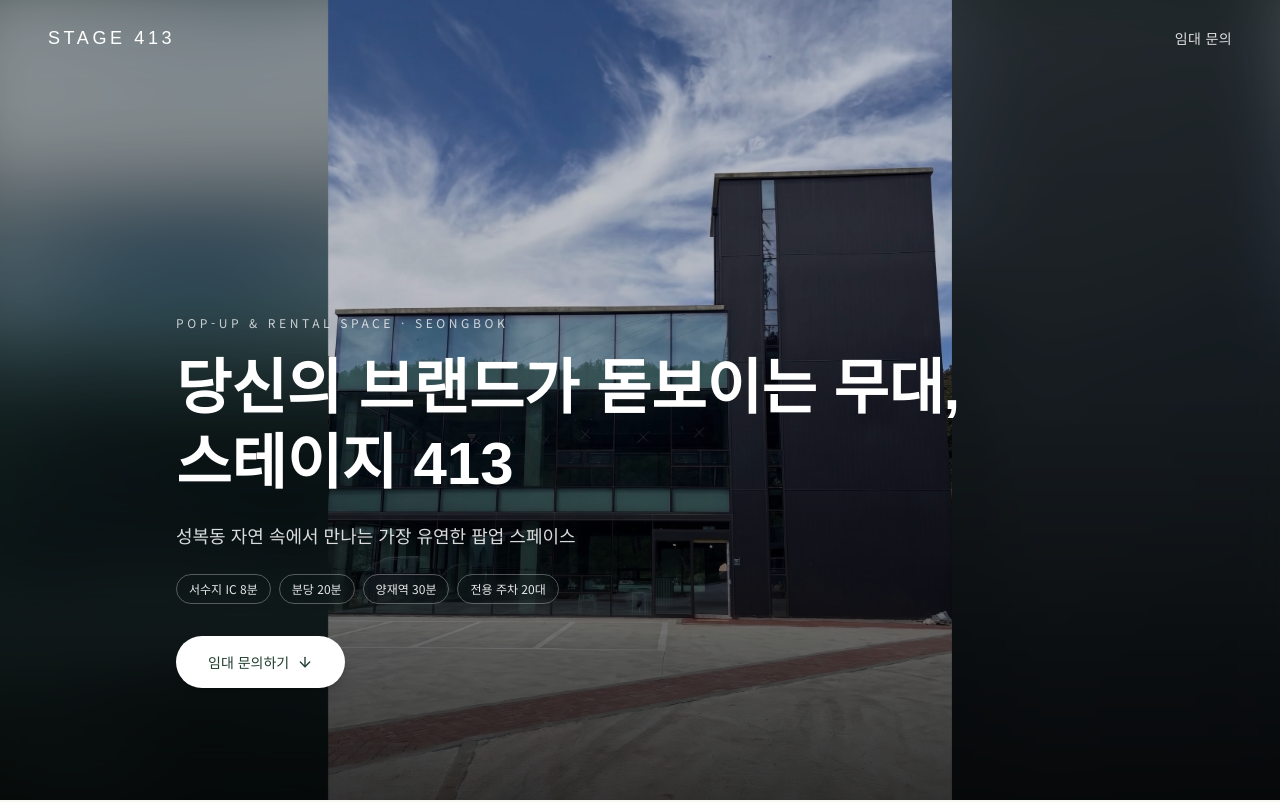
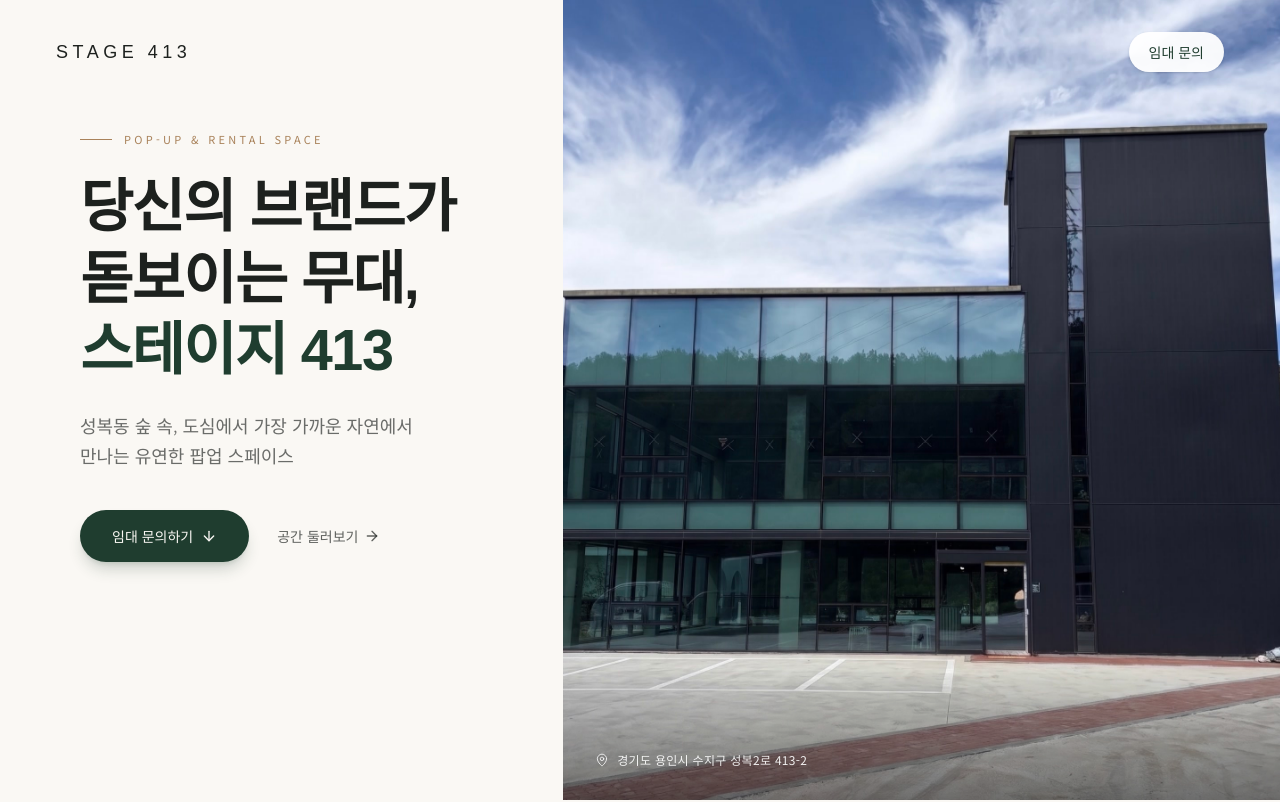
Before and after one commit to yunsh0115/stage413, a Next.js app: page / in a window 1280 px wide. Shown: the top 802 px of the page. Built offline with nearby package versions, Linux system fonts and the light colour scheme.

Commit message:
히어로 리디자인: 데스크톱 에디토리얼 분할 레이아웃, 스펙 라인, 등장 애니메이션
Co-Authored-By: Claude Opus 5.5 <noreply@anthropic.com>

```diff
--- a/src/app/globals.css
+++ b/src/app/globals.css
@@ -38,8 +38,20 @@ body {
   }
 }
 
+@keyframes rise {
+  from {
+    opacity: 0;
+    transform: translateY(18px);
+  }
+  to {
+    opacity: 1;
+    transform: translateY(0);
+  }
+}
+
 @media (prefers-reduced-motion: reduce) {
-  .animate-\[hero-zoom_14s_ease-out_forwards\] {
+  .animate-\[hero-zoom_14s_ease-out_forwards\],
+  .animate-\[rise_1s_ease-out_both\] {
     animation: none;
   }
 }
--- a/src/components/sections/Canvas.tsx
+++ b/src/components/sections/Canvas.tsx
@@ -4,7 +4,7 @@ import hallLight from "@/assets/space/hall-light.jpg";
 
 export default function Canvas() {
   return (
-    <section className="mx-auto max-w-5xl px-6 py-28 md:px-12 md:py-40">
+    <section id="space" className="mx-auto max-w-5xl px-6 py-28 md:px-12 md:py-40">
       <FadeIn>
         <p className="text-xs tracking-[0.3em] text-wood uppercase">Canvas</p>
         <h2 className="mt-5 font-serif text-2xl leading-relaxed font-semibold md:text-4xl md:leading-snug">
--- a/src/components/sections/Hero.tsx
+++ b/src/components/sections/Hero.tsx
@@ -1,21 +1,22 @@
 import Image from "next/image";
-import { ArrowDown } from "lucide-react";
+import { ArrowDown, ArrowRight, MapPin } from "lucide-react";
 import main from "@/assets/space/main.jpg";
 import { access, site } from "@/lib/site";
 
+const stats = [
+  ...access.map(({ minutes, from }) => ({ value: minutes, unit: "분", label: from })),
+  { value: site.parkingSpots, unit: "대", label: "전용 주차" },
+];
+
+function rise(delay: number) {
+  return { animationDelay: `${delay}ms` };
+}
+
 export default function Hero() {
   return (
-    <section className="relative flex min-h-svh flex-col justify-end overflow-hidden bg-forest-dark text-white">
-      {/* 세로 사진이라 가로로 넓은 화면에서는 잘리지 않게 전체를 보여주고, 양옆은 흐린 배경으로 채움 */}
-      <Image
-        src={main}
-        alt=""
-        aria-hidden
-        fill
-        quality={40}
-        sizes="50vw"
-        className="hidden scale-110 object-cover opacity-70 blur-2xl [@media(min-aspect-ratio:1/1)]:block"
-      />
+    <section className="relative min-h-svh overflow-hidden bg-paper lg:grid lg:grid-cols-[minmax(0,1fr)_min(56vw,110svh)]">
+      {/* 사진: 모바일은 전체 배경, 데스크톱은 오른쪽 전체 높이 */}
+      <div className="absolute inset-0 overflow-hidden lg:relative lg:order-2 lg:h-svh lg:min-h-[680px]">
         <Image
           src={main}
           alt="푸른 하늘 아래 통유리 파사드와 검은 계단 타워가 어우러진 스테이지 413 외관"
@@ -23,50 +24,98 @@ export default function Hero() {
           fetchPriority="high"
           loading="eager"
           placeholder="blur"
-        sizes="100vw"
-        className="animate-[hero-zoom_14s_ease-out_forwards] object-cover object-[center_30%] [@media(min-aspect-ratio:1/1)]:object-contain"
+          sizes="(min-width: 1024px) 56vw, 100vw"
+          className="animate-[hero-zoom_14s_ease-out_forwards] object-cover object-[center_30%] lg:object-[center_52%]"
         />
-      <div className="absolute inset-0 bg-gradient-to-t from-black/75 via-black/25 to-black/20" />
+        <div className="absolute inset-0 bg-gradient-to-t from-black/80 via-black/30 to-black/25 lg:hidden" />
+        <div className="absolute inset-x-0 bottom-0 hidden h-32 bg-gradient-to-t from-black/45 to-transparent lg:block" />
+        <p className="absolute bottom-8 left-8 hidden items-center gap-2 text-xs tracking-wide text-white/90 drop-shadow lg:flex">
+          <MapPin className="size-3.5" strokeWidth={1.5} />
+          {site.address}
+        </p>
+      </div>
 
-      <header className="absolute inset-x-0 top-0 z-10 flex items-center justify-between px-6 py-6 md:px-12">
-        <span className="font-serif text-lg tracking-[0.2em]">STAGE 413</span>
+      <header className="absolute inset-x-0 top-0 z-20 flex items-center justify-between px-6 py-6 lg:px-14 lg:py-8">
+        <span className="font-serif text-lg tracking-[0.25em] text-white lg:text-ink">STAGE 413</span>
         <a
           href="#contact"
-          className="text-sm tracking-wide text-white/85 transition-colors hover:text-white"
+          className="rounded-full bg-white/95 px-5 py-2.5 text-sm font-medium text-forest shadow-sm transition hover:bg-white"
         >
           임대 문의
         </a>
       </header>
 
-      <div className="relative z-10 mx-auto w-full max-w-5xl px-6 pb-20 md:px-12 md:pb-28">
-        <p className="mb-5 text-xs tracking-[0.3em] text-white/75 uppercase">
-          Pop-up &amp; Rental Space · Seongbok
+      <div className="relative z-10 flex min-h-svh flex-col justify-end px-6 pt-28 pb-14 text-white lg:order-1 lg:min-h-[680px] lg:justify-center lg:px-14 lg:pb-16 lg:text-ink xl:px-20">
+        <div className="lg:mx-auto lg:w-full lg:max-w-[34rem]">
+        <p
+          style={rise(100)}
+          className="flex animate-[rise_1s_ease-out_both] items-center gap-3 text-[11px] tracking-[0.3em] text-white/75 uppercase lg:text-wood"
+        >
+          <span className="h-px w-8 bg-current" />
+          Pop-up &amp; Rental Space
         </p>
-        <h1 className="font-serif text-[2rem] leading-snug font-semibold md:text-6xl md:leading-tight">
-          당신의 브랜드가 돋보이는 무대,
+
+        <h1
+          style={rise(250)}
+          className="mt-6 animate-[rise_1s_ease-out_both] font-serif text-[2.1rem] leading-[1.3] font-semibold tracking-tight lg:text-5xl lg:leading-[1.25] xl:text-[3.6rem]"
+        >
+          당신의 브랜드가
           <br />
-          스테이지 413
+          돋보이는 무대,
+          <br />
+          <span className="lg:text-forest">스테이지 413</span>
         </h1>
-        <p className="mt-5 max-w-md text-base leading-relaxed font-light text-white/85 md:text-lg">
-          성복동 자연 속에서 만나는 가장 유연한 팝업 스페이스
+
+        <p
+          style={rise(400)}
+          className="mt-6 max-w-sm animate-[rise_1s_ease-out_both] text-base leading-relaxed font-light text-white/85 lg:text-lg lg:text-ink/65"
+        >
+          성복동 숲 속, 도심에서 가장 가까운 자연에서 만나는 유연한 팝업 스페이스
         </p>
-        <ul className="mt-6 flex flex-wrap gap-2 text-xs text-white/90">
-          {access.map(({ from, minutes }) => (
-            <li key={from} className="rounded-full border border-white/30 px-3 py-1.5 backdrop-blur-sm">
-              {from} {minutes}분
+
+        {/* 모바일: 칩 */}
+        <ul style={rise(550)} className="mt-6 flex animate-[rise_1s_ease-out_both] flex-wrap gap-2 text-xs lg:hidden">
+          {stats.map(({ value, unit, label }) => (
+            <li key={label} className="rounded-full border border-white/30 px-3 py-1.5 backdrop-blur-sm">
+              {label} {value}
+              {unit}
             </li>
           ))}
-          <li className="rounded-full border border-white/30 px-3 py-1.5 backdrop-blur-sm">
-            전용 주차 {site.parkingSpots}대
-          </li>
         </ul>
+
+        <div style={rise(550)} className="mt-8 flex animate-[rise_1s_ease-out_both] flex-wrap items-center gap-x-7 gap-y-4 lg:mt-10">
           <a
             href="#contact"
-          className="mt-8 inline-flex items-center gap-2 rounded-full bg-white px-8 py-4 text-sm font-medium text-forest shadow-lg shadow-black/20 transition hover:bg-wood-light"
+            className="inline-flex items-center gap-2 rounded-full bg-white px-8 py-4 text-sm font-medium text-forest shadow-lg shadow-black/20 transition hover:bg-wood-light lg:bg-forest lg:text-paper lg:shadow-forest/20 lg:hover:bg-forest-dark"
           >
             임대 문의하기
             <ArrowDown className="size-4" />
           </a>
+          <a
+            href="#space"
+            className="group hidden items-center gap-1.5 text-sm text-ink/70 transition hover:text-forest lg:inline-flex"
+          >
+            공간 둘러보기
+            <ArrowRight className="size-4 transition-transform group-hover:translate-x-1" />
+          </a>
+        </div>
+
+        {/* 데스크톱: 스펙 라인 */}
+        <dl
+          style={rise(700)}
+          className="mt-16 hidden animate-[rise_1s_ease-out_both] grid-cols-4 border-t border-ink/10 pt-7 lg:grid"
+        >
+          {stats.map(({ value, unit, label }) => (
+            <div key={label} className="flex flex-col border-ink/10 pr-3 not-first:border-l not-first:pl-4 xl:not-first:pl-5">
+              <dt className="order-2 mt-1.5 text-xs text-ink/50">{label}</dt>
+              <dd className="order-1 font-serif text-3xl font-semibold text-forest xl:text-4xl">
+                {value}
+                <span className="ml-0.5 text-sm font-normal text-ink/60">{unit}</span>
+              </dd>
+            </div>
+          ))}
+        </dl>
+        </div>
       </div>
     </section>
   );
```
Lines whose indentation alone changed are shown as unchanged.
